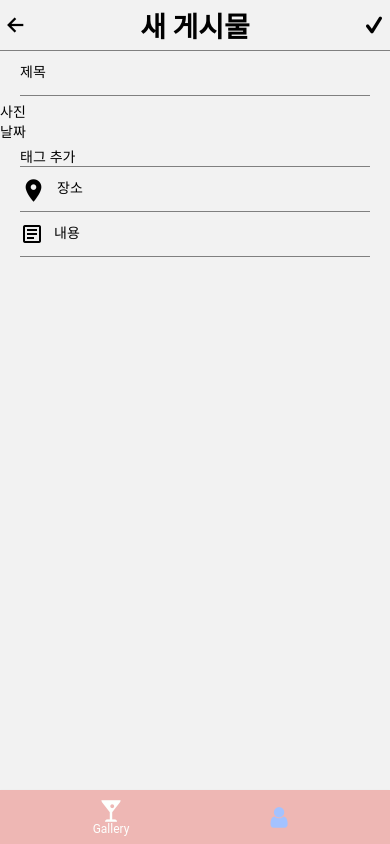
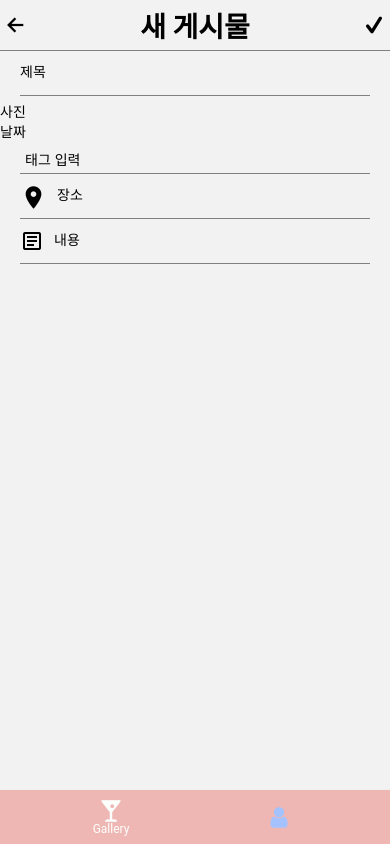
Before and after one commit to Seojeonguk/alcohol_note, a React Native app: screen /galleryForm in a window 390 px wide. Built offline with nearby package versions, Linux system fonts and the light colour scheme.

Commit message:
Change how hashtags are entered
This will remove the modal and provide a hashtag.

Signed-off-by: Seojeonguk <uk7880@naver.com>

```diff
--- a/components/gallery/GalleryForm.js
+++ b/components/gallery/GalleryForm.js
@@ -1,15 +1,13 @@
 import { useState } from 'react';
-import { View, Text, TouchableOpacity, TextInput } from 'react-native';
+import { View, Text, TouchableOpacity, TextInput, Button, ScrollView } from 'react-native';
 import { SafeAreaView } from 'react-native-safe-area-context';
 import { Ionicons } from '@expo/vector-icons';
 import { Entypo } from '@expo/vector-icons';
 import { MaterialIcons } from '@expo/vector-icons';
 import { MaterialCommunityIcons } from '@expo/vector-icons';
 import { styles } from './styles/GalleryFormStyles';
-import TagModal from './TagModal';
 
 export default function GalleryForm({ navigation }) {
-  const [tagModalVisible, setTagModalVisible] = useState(false);
   const [gallery, setGallery] = useState({
     title: '',
     date: '',
@@ -18,12 +16,24 @@ export default function GalleryForm({ navigation }) {
     location: '',
     tags: [],
   });
+  const [inputTag, setInputTag] = useState('');
+  const { tags } = gallery;
 
   const updateGallery = (key, value) => {
     setGallery({
       ...gallery,
       [key]: value,
     });
+  };
+
+  const updateListGallery = (key, value) => {
+    updateGallery(key, value);
+    setInputTag('');
+  };
+
+  const deleteTag = (idx) => {
+    const newTags = tags.filter((tag, index) => index !== idx);
+    updateGallery('tags', newTags);
   };
 
   const save = () => {};
@@ -40,7 +50,7 @@ export default function GalleryForm({ navigation }) {
         </TouchableOpacity>
       </View>
 
-      <View>
+      <ScrollView>
         <View style={styles.inputBox}>
           <TextInput
             placeholder="제목"
@@ -62,20 +72,21 @@ export default function GalleryForm({ navigation }) {
           {/* 달력 열어서 선택 */}
         </View>
 
-        <View style={styles.inputBox}>
-          <TouchableOpacity onPress={() => setTagModalVisible(true)}>
-            <Text>태그 추가</Text>
-          </TouchableOpacity>
-          {tagModalVisible && (
-            <TagModal
-              closeModal={() => setTagModalVisible(false)}
-              currentTags={gallery.tags}
-              updateTags={(key, value) => updateGallery(key, value)}
-            />
-          )}
+        <View style={styles.tagBox}>
           {gallery.tags.map((tag, idx) => (
-            <Text key={idx}>{tag}</Text>
+            <TouchableOpacity style={styles.tags} key={idx} onPress={() => deleteTag(idx)}>
+              <Text>#{tag}</Text>
+            </TouchableOpacity>
           ))}
+
+          <TextInput
+            placeholder="태그 입력"
+            onChangeText={(tag) => setInputTag(tag)}
+            value={inputTag}
+            onSubmitEditing={() => updateListGallery('tags', [...gallery.tags, inputTag])}
+            blurOnSubmit={false}
+            style={styles.inputTag}
+          />
         </View>
 
         <View style={styles.inputBox}>
@@ -83,22 +94,17 @@ export default function GalleryForm({ navigation }) {
           <TextInput
             placeholder="장소"
             value={gallery.location}
-            onChangeText={(value) => {
-              updateGallery('location', value);
-            }}
+            onChangeText={(value) => updateGallery('location', value)}
             multiline
             style={styles.input}
           />
-
-          {/* 장소 설정하기 */}
         </View>
 
         <View style={styles.inputBox}>
           <MaterialCommunityIcons name="text-box-outline" size={24} color="black" />
           <TextInput placeholder="내용" multiline style={styles.input} />
-          {/* 내용 입력 창 */}
         </View>
-      </View>
+      </ScrollView>
     </SafeAreaView>
   );
 }
--- a/components/gallery/TagModal.js
+++ /dev/null
@@ -1,153 +0,0 @@
-import {
-  Modal,
-  View,
-  Text,
-  TouchableOpacity,
-  StyleSheet,
-  TextInput,
-  Button,
-  Alert,
-  FlatList,
-} from 'react-native';
-import { Ionicons, Entypo, AntDesign } from '@expo/vector-icons';
-import { useEffect, useState } from 'react';
-
-export default function TagModal({ closeModal, currentTags, updateTags }) {
-  const [tagText, setTagText] = useState('');
-  const [addTagList, setAddTagList] = useState([]);
-  const backBtn = () => {
-    closeModal();
-  };
-
-  const addtag = () => {
-    setAddTagList(addTagList.concat(tagText));
-    setTagText('');
-  };
-
-  const deleteTag = (idx) => {
-    setAddTagList(addTagList.filter((tag, index) => index !== idx));
-  };
-
-  useEffect(() => {
-    setAddTagList(currentTags);
-  }, []);
-
-  const saveTags = () => {
-    Alert.alert('변경하시겠습니까?', '정말 변경하시겠습니까?', [
-      {
-        text: 'No',
-        onPress: () => {},
-        style: 'cancel',
-      },
-      {
-        text: 'Yes',
-        onPress: () => {
-          updateTags('tags', addTagList);
-          closeModal();
-        },
-      },
-    ]);
-    // 정말 변경할것인지?
-    // 변경하면 update하고
-    // 취소하면 경고창 없애기
-  };
-
-  return (
-    <Modal visible style={styles.modalContainer}>
-      <View style={styles.header}>
-        <TouchableOpacity onPress={backBtn} style={styles.backBtn}>
-          <Ionicons name="arrow-back" size={24} color="black" />
-        </TouchableOpacity>
-        <Text style={styles.headerTitle}>태그 추가</Text>
-        <TouchableOpacity onPress={saveTags} style={styles.saveBtn}>
-          <Entypo name="check" size={24} color="black" />
-        </TouchableOpacity>
-      </View>
-
-      <View>
-        <TextInput
-          placeholder="엔터로 해시태그를 등록해주세요"
-          value={tagText}
-          onChangeText={(text) => setTagText(text)}
-          onSubmitEditing={addtag}
-          blurOnSubmit={false}
-          style={styles.tagInput}
-        />
-        <Text style={styles.tagheader}>태그 목록</Text>
-        <FlatList
-          data={addTagList}
-          ListEmptyComponent={<Text style={styles.emptytag}>설정된 태그가 존재하지 않습니다.</Text>}
-          renderItem={({ item, index }) => (
-            <TouchableOpacity style={styles.tags} key={index} onPress={() => deleteTag(index)}>
-              <Text style={{ color: 'white' }}>{item}</Text>
-              <AntDesign name="close" size={20} color="white" />
-            </TouchableOpacity>
-          )}
-          numColumns={4}
-          keyExtractor={(key, index) => {
-            return index;
-          }}
-        />
-      </View>
-    </Modal>
-  );
-}
-
-const styles = StyleSheet.create({
-  modalContainer: {
-    flex: 1,
-  },
-  header: {
-    justifyContent: 'center',
-    alignItems: 'center',
-    borderBottomWidth: 1,
-    borderStyle: 'solid',
-    borderColor: 'grey',
-    paddingVertical: 5,
-    marginBottom: 5,
-  },
-  backBtn: {
-    position: 'absolute',
-    left: 0,
-    justifyContent: 'center',
-    alignItems: 'center',
-    padding: 4,
-  },
-  headerTitle: {
-    textAlign: 'center',
-    fontSize: 28,
-    fontWeight: 'bold',
-  },
-  saveBtn: {
-    position: 'absolute',
-    right: 0,
-    justifyContent: 'center',
-    alignItems: 'center',
-    padding: 4,
-  },
-  tagInput: {
-    paddingHorizontal: 10,
-    paddingVertical: 5,
-    backgroundColor: '#f5f5f5',
-    marginHorizontal: 10,
-  },
-  tagheader: {
-    fontSize: 30,
-    padding: 10,
-  },
-  tags: {
-    backgroundColor: '#9ea9d8',
-    flexDirection: 'row',
-    borderRadius: 5,
-    paddingHorizontal: 10,
-    paddingVertical: 5,
-    alignItems: 'center',
-    justifyContent: 'center',
-    margin: 5,
-    overflow: 'scroll',
-  },
-  emptytag: {
-    color: 'grey',
-    paddingHorizontal: 10,
-  },
-});
--- a/components/gallery/styles/GalleryFormStyles.js
+++ b/components/gallery/styles/GalleryFormStyles.js
@@ -40,4 +40,26 @@ export const styles = StyleSheet.create({
     flex: 1,
     paddingLeft: 10,
   },
+  tagBox: {
+    flexDirection: 'row',
+    borderBottomWidth: 1,
+    marginHorizontal: 20,
+    marginVertical: 5,
+    borderColor: 'grey',
+    flexWrap: 'wrap',
+  },
+  tags: {
+    backgroundColor: '#c9d1d9',
+    flexDirection: 'row',
+    borderRadius: 5,
+    paddingHorizontal: 10,
+    paddingVertical: 5,
+    alignItems: 'center',
+    justifyContent: 'center',
+    margin: 5,
+  },
+  inputTag: {
+    margin: 5,
+    borderBottomWidth: 0,
+  },
 });
```
